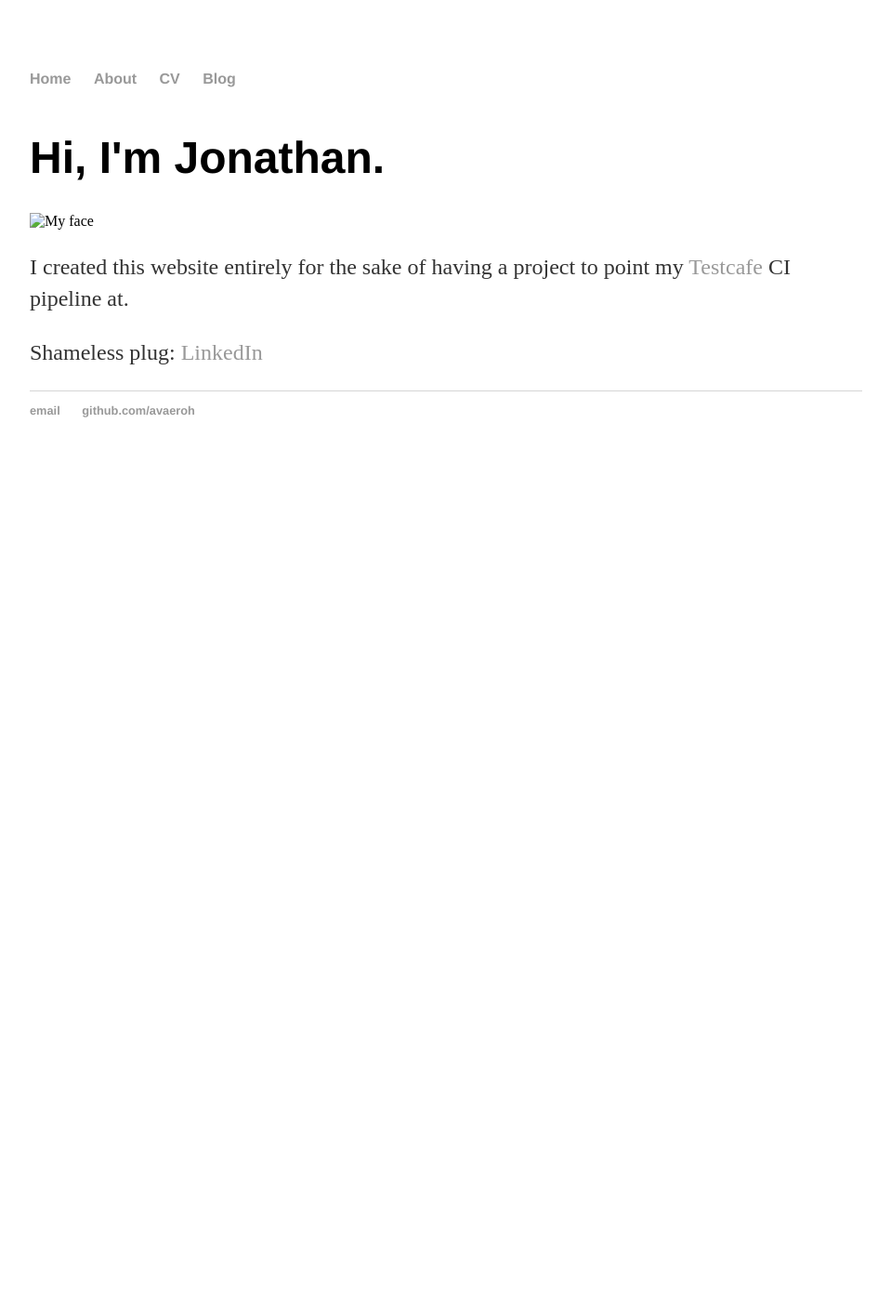
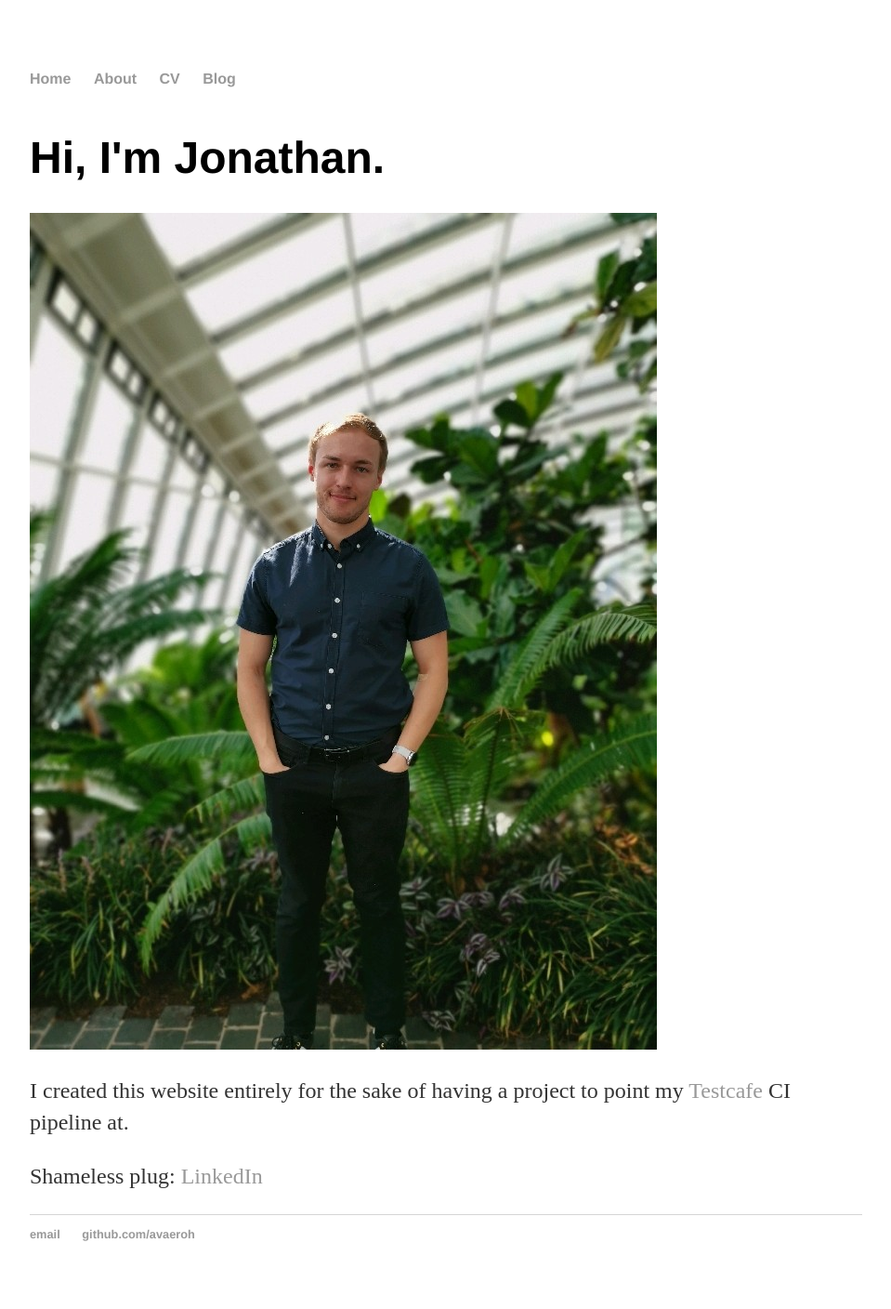
Before and after one commit to avaeroh/avaeroh.github.io, a Jekyll site: the page built from about/index.html, in a window 1280 px wide. Shown: the whole page at 93% size, without its empty margins (160-1119 px from the left). Built offline with Jekyll 4.4.1, drawn with Linux system fonts in a browser that asks for light colours; before the commit the page ends 1020 px from its top, so only the background shows below that.

Commit message:
Image location update

```diff
--- a/about/index.html
+++ b/about/index.html
@@ -4,7 +4,7 @@ title: About Jonathan
 ---
 <div class="blurb">
 	<h1>Hi, I'm Jonathan.</h1>
-	<img alt="My face" src="linkedinimage.png"/>
+	<img alt="My face is currently missing, that's probably for the best" src="../linkedinimage.png"/>
 	<p>I created this website entirely for the sake of having a project to point my <a href="https://github.com/avaeroh/Testcafe"> Testcafe</a> CI pipeline at.</p>
 	<p>Shameless plug: <a href="https://linkedin.com/in/jonathan-millington-hotze-a9355771/">LinkedIn</p></li>
 </div><!-- /.blurb -->
```
